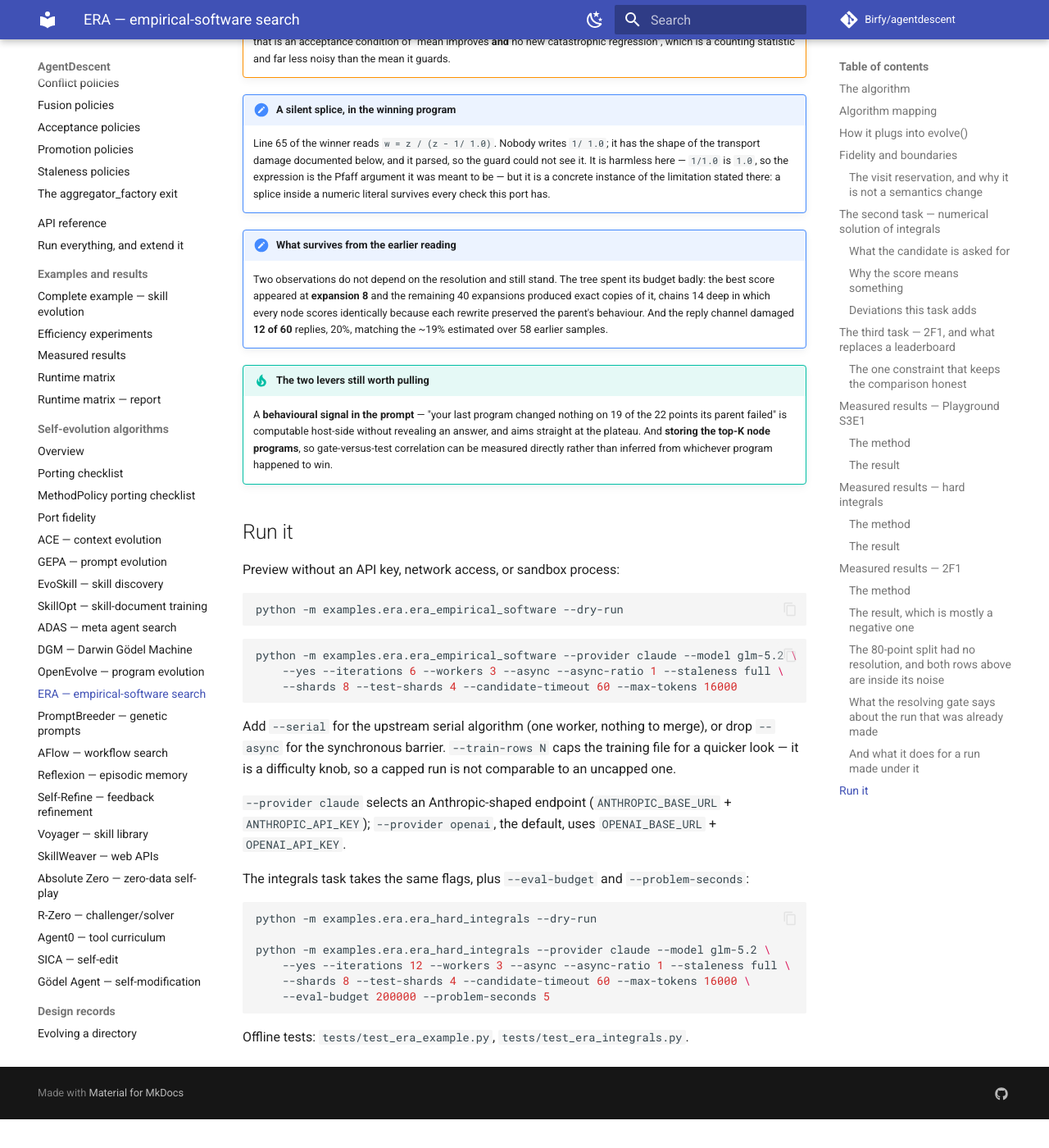
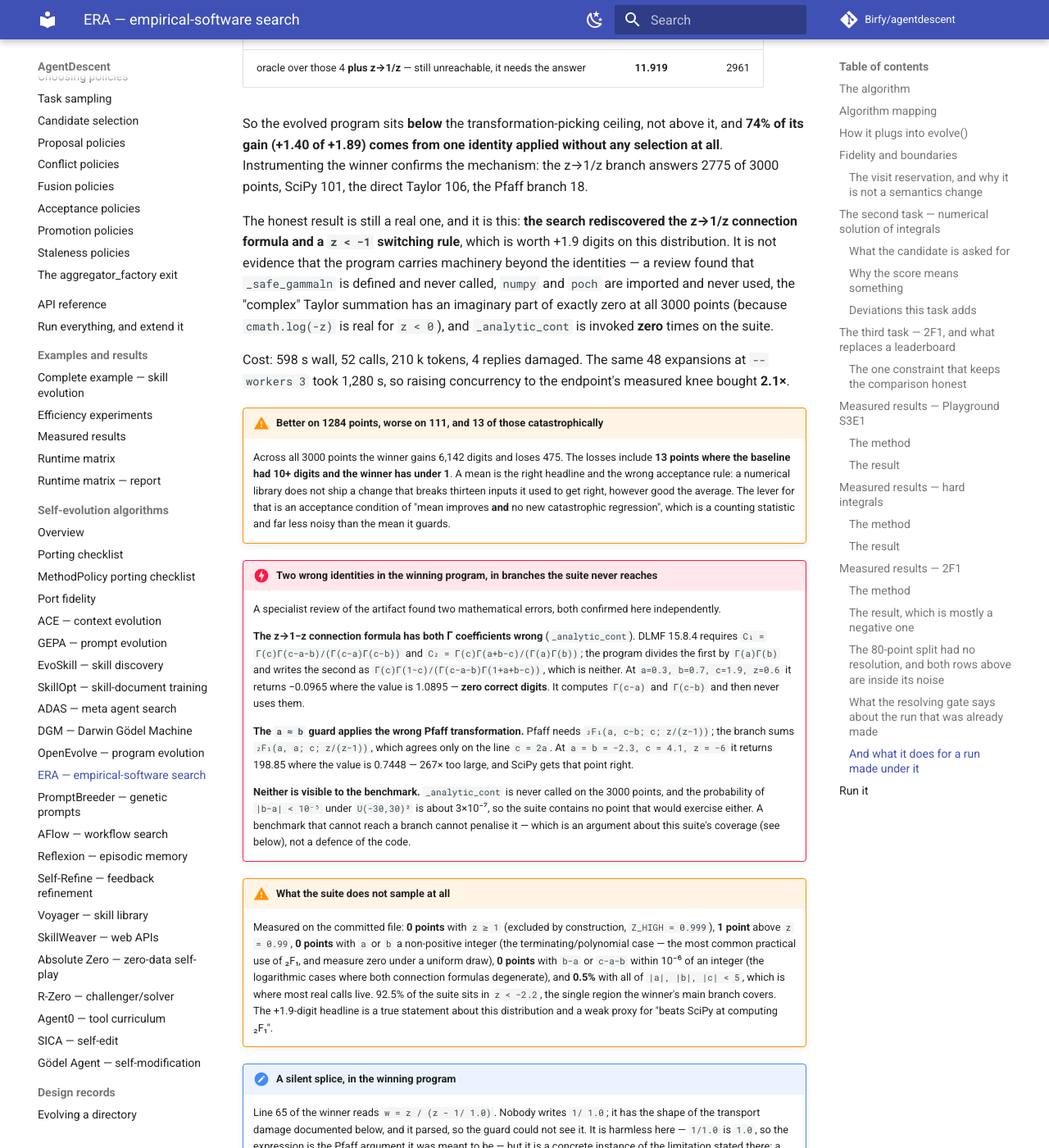
Before and after one commit to Birfy/agentdescent, an MkDocs documentation site: the page built from docs/algo-era.md, in a window 1280 px wide and 1400 px high, scrolled down 16307 px. Shown: the whole window at 82% size. Built offline with MkDocs 1.6.1 and Material for MkDocs 9.7.7, drawn with Linux system fonts in a browser that asks for light colours; comment, search, counter and statistics services are not loaded; before the commit the page ends 17672 px from its top, so only the background shows below that; some of the changed text lies outside the part shown.

Commit message:
ERA: correct the 2F1 write-up after a specialist review, and record two defects
A numerical-analysis review of the evolved 2F1 program, its stress set, its
metric and the write-up. Three findings changed what this repository claims; all
were re-verified here independently before being recorded.

The claim that the program was "past the transformation-picking ceiling" is
withdrawn. That ceiling -- an oracle over four textbook transformations, 10.981
-- was computed over a basis that excluded the identity the program itself uses.
Including z->1/z the oracle is 11.919 and the program's 11.738 sits below it.
Worse for the original framing: the z->1/z connection formula applied blindly,
with no selection at all, already scores 11.253, so 74% of the +1.89 gain is one
identity rather than the machinery the text credited. Instrumenting the winner,
2775 of 3000 points are answered by that one branch. The honest result is that
the search rediscovered the z->1/z connection formula and a z < -1 switching
rule, which is still a real result.

Two mathematical defects in the artifact, both confirmed here:

* `_analytic_cont` has both Gamma coefficients of the z->1-z connection formula
  wrong against DLMF 15.8.4 -- zero correct digits at a=0.3, b=0.7, c=1.9,
  z=0.6. It computes Gamma(c-a) and Gamma(c-b) and never uses them.
* the `a ~= b` guard sums 2F1(a, a; c; z/(z-1)) where Pfaff requires
  2F1(a, c-b; c; z/(z-1)); 267x too large at a=b=-2.3, c=4.1, z=-6, a point
  SciPy answers correctly.

Neither is reachable from the suite -- the first branch is invoked zero times on
the 3000 points, and |b-a| < 1e-5 has probability ~3e-7 under the draw. That
indicts the suite's coverage rather than defending the code, and the gaps are
now recorded: zero points with z >= 1, one above z = 0.99, zero terminating
cases (a or b a non-positive integer, the most common practical use of 2F1),
zero logarithmic cases (b-a or c-a-b within 1e-6 of an integer), and 0.5% with
all parameters under 5 in magnitude.

The program is left exactly as the search produced it. Hand-editing it would
destroy its value as a record of what the search found.

Co-Authored-By: Claude Opus 5 <noreply@anthropic.com>
Claude-Session: https://claude.ai/code/session_01GC32DFh6eg7d8W399x3FLs

```diff
--- a/docs/algo-era.md
+++ b/docs/algo-era.md
@@ -645,14 +645,35 @@ against the 1000-point gate
 distribution finally say the same thing, so a gate improvement is evidence about
 the program rather than about which 80 points were drawn.
 
-For scale, the ceilings measured on this distribution: the baseline is 9.80, a
-five-line decidable Pfaff rule reaches 10.15, and an **oracle** picking the best
-of four textbook transformations per point — which no program can do, since it
-requires the answer — reaches 10.84. At **11.74** the evolved program is well
-past the transformation-picking ceiling; it is not selecting among identities,
-it is carrying its own Taylor summation in complex arithmetic, its own
-non-positive-integer handling, its own `gamma`/`gammaln` guards, and a
-continuation for the region near `z = 1`.
+**What the program actually found — corrected after review.** An earlier
+version of this section claimed the program was "past the transformation-picking
+ceiling" because an oracle over four textbook transformations reaches 10.98
+while the program reaches 11.74. That comparison was invalid: the oracle basis
+excluded the identity the program itself uses. Measured over a basis that
+includes it:
+
+| on all 3000 points | mean digits | 10+ digits |
+|---|---:|---:|
+| `scipy.special.hyp2f1` | 9.849 | 1970 |
+| **the z→1/z connection formula, applied blindly, no selection at all** | **11.253** | 2772 |
+| the evolved program | 11.738 | 2880 |
+| oracle over 4 textbook transformations *(the old, invalid basis)* | 10.981 | 2485 |
+| oracle over those 4 **plus z→1/z** — still unreachable, it needs the answer | **11.919** | 2961 |
+
+So the evolved program sits **below** the transformation-picking ceiling, not
+above it, and **74% of its gain (+1.40 of +1.89) comes from one identity applied
+without any selection at all**. Instrumenting the winner confirms the mechanism:
+the z→1/z branch answers 2775 of 3000 points, SciPy 101, the direct Taylor 106,
+the Pfaff branch 18.
+
+The honest result is still a real one, and it is this: **the search rediscovered
+the z→1/z connection formula and a `z < −1` switching rule**, which is worth
++1.9 digits on this distribution. It is not evidence that the program carries
+machinery beyond the identities — a review found that `_safe_gammaln` is defined
+and never called, `numpy` and `poch` are imported and never used, the
+"complex" Taylor summation has an imaginary part of exactly zero at all 3000
+points (because `cmath.log(-z)` is real for `z < 0`), and `_analytic_cont` is
+invoked **zero** times on the suite.
 
 Cost: 598 s wall, 52 calls, 210 k tokens, 4 replies damaged. The same 48
 expansions at `--workers 3` took 1,280 s, so raising concurrency to the
@@ -666,6 +687,43 @@ endpoint's measured knee bought **2.1×**.
     to get right, however good the average. The lever for that is an acceptance
     condition of "mean improves **and** no new catastrophic regression", which
     is a counting statistic and far less noisy than the mean it guards.
+
+!!! danger "Two wrong identities in the winning program, in branches the suite never reaches"
+    A specialist review of the artifact found two mathematical errors, both
+    confirmed here independently.
+
+    **The z→1−z connection formula has both Γ coefficients wrong**
+    (`_analytic_cont`). DLMF 15.8.4 requires
+    `C₁ = Γ(c)Γ(c−a−b)/(Γ(c−a)Γ(c−b))` and `C₂ = Γ(c)Γ(a+b−c)/(Γ(a)Γ(b))`; the
+    program divides the first by `Γ(a)Γ(b)` and writes the second as
+    `Γ(c)Γ(1−c)/(Γ(c−a−b)Γ(1+a+b−c))`, which is neither. At
+    `a=0.3, b=0.7, c=1.9, z=0.6` it returns −0.0965 where the value is 1.0895 —
+    **zero correct digits**. It computes `Γ(c−a)` and `Γ(c−b)` and then never
+    uses them.
+
+    **The `a ≈ b` guard applies the wrong Pfaff transformation.** Pfaff needs
+    `₂F₁(a, c−b; c; z/(z−1))`; the branch sums `₂F₁(a, a; c; z/(z−1))`, which
+    agrees only on the line `c = 2a`. At `a = b = −2.3, c = 4.1, z = −6` it
+    returns 198.85 where the value is 0.7448 — 267× too large, and SciPy gets
+    that point right.
+
+    **Neither is visible to the benchmark.** `_analytic_cont` is never called on
+    the 3000 points, and the probability of `|b−a| < 10⁻⁵` under `U(−30,30)²` is
+    about 3×10⁻⁷, so the suite contains no point that would exercise either. A
+    benchmark that cannot reach a branch cannot penalise it — which is an
+    argument about this suite's coverage (see below), not a defence of the code.
+
+!!! warning "What the suite does not sample at all"
+    Measured on the committed file: **0 points** with `z ≥ 1` (excluded by
+    construction, `Z_HIGH = 0.999`), **1 point** above `z = 0.99`, **0 points**
+    with `a` or `b` a non-positive integer (the terminating/polynomial case —
+    the most common practical use of ₂F₁, and measure zero under a uniform
+    draw), **0 points** with `b−a` or `c−a−b` within 10⁻⁶ of an integer (the
+    logarithmic cases where both connection formulas degenerate), and **0.5%**
+    with all of `|a|, |b|, |c| < 5`, which is where most real calls live.
+    92.5% of the suite sits in `z < −2.2`, the single region the winner's main
+    branch covers. The +1.9-digit headline is a true statement about this
+    distribution and a weak proxy for "beats SciPy at computing ₂F₁".
 
 !!! note "A silent splice, in the winning program"
     Line 65 of the winner reads `w = z / (z - 1/ 1.0)`. Nobody writes `1/ 1.0`;
```
